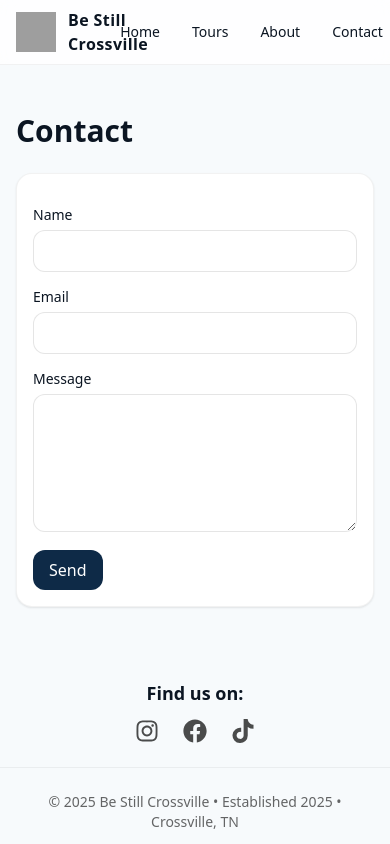
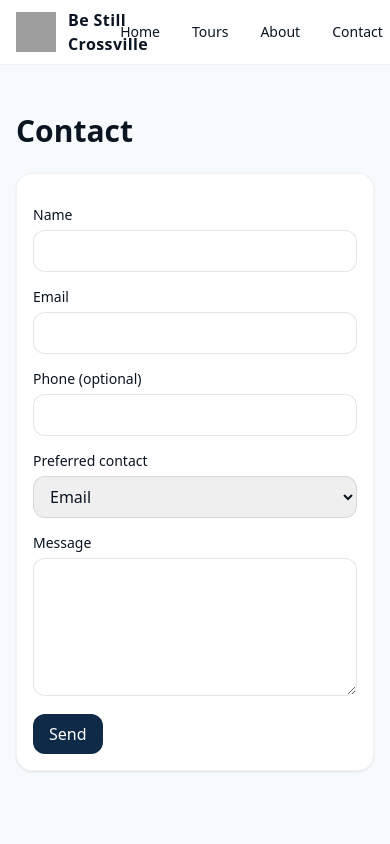
Before and after one commit to RichardRVD/be-still-crossville, a React (Vite) app: page /contact in a window 390 px wide. Shown: the top 844 px of the page. Built offline with nearby package versions, Linux system fonts and the light colour scheme; no server answers; grey boxes are pictures that could not be loaded.

Commit message:
added preferred contact method and phone option to contact

```diff
--- a/src/pages/Contact.jsx
+++ b/src/pages/Contact.jsx
@@ -1,11 +1,36 @@
 // src/pages/Contact.jsx
-import React from "react";
+import React, { useState } from "react";
 import Seo from "../components/Seo";
-import { useForm } from "../hooks/useForm";
 import { submitContactForm } from "../services/forms";
 
 export default function Contact() {
-  const { status, error, handleSubmit } = useForm(submitContactForm);
+  const [status, setStatus] = useState("idle");
+  const [error, setError] = useState(null);
+
+  async function onSubmit(e) {
+    e.preventDefault();
+    setStatus("submitting");
+    setError(null);
+
+    const form = e.currentTarget;
+    const data = new FormData(form);
+
+    // Honeypot
+    if ((data.get('_gotcha') || '').toString().trim()) {
+      setStatus("success");
+      form.reset();
+      return;
+    }
+
+    try {
+      await submitContactForm(data);
+      setStatus("success");
+      form.reset();
+    } catch (err) {
+      setStatus("error");
+      setError(err?.message || "Something went wrong.");
+    }
+  }
 
   return (
     <section className="max-w-5xl mx-auto px-4 py-12">
@@ -14,62 +39,49 @@ export default function Contact() {
         description="Questions about kayak tours or hikes? Send us a note."
         url="https://stillcrossville.com/contact"
       />
-
       <h1 className="text-3xl font-semibold text-brand.heron mb-6">Contact</h1>
 
-      <form onSubmit={handleSubmit} className="card space-y-3 max-w-xl" noValidate>
-        {/* Honeypot (spam trap) */}
-        <input
-          type="text"
-          name="_gotcha"
-          style={{ display: "none" }}
-          tabIndex="-1"
-          autoComplete="off"
-        />
+      <form onSubmit={onSubmit} className="card space-y-3 max-w-xl">
+        <input type="text" name="_gotcha" style={{ display: "none" }} tabIndex="-1" autoComplete="off" />
 
         <label className="block">
           <span className="text-sm">Name</span>
-          <input
-            name="name"
-            required
-            className="mt-1 w-full rounded-xl border border-black/10 px-3 py-2"
-          />
+          <input name="name" required className="mt-1 w-full rounded-xl border border-black/10 px-3 py-2" />
         </label>
 
         <label className="block">
           <span className="text-sm">Email</span>
-          <input
-            name="email"
-            type="email"
-            required
+          <input name="email" type="email" required className="mt-1 w-full rounded-xl border border-black/10 px-3 py-2" />
+        </label>
+
+        <label className="block">
+          <span className="text-sm">Phone (optional)</span>
+          <input name="phone" inputMode="tel" className="mt-1 w-full rounded-xl border border-black/10 px-3 py-2" />
+        </label>
+
+        <label className="block">
+          <span className="text-sm">Preferred contact</span>
+          <select
+            name="preferred_contact"
+            defaultValue="email"
             className="mt-1 w-full rounded-xl border border-black/10 px-3 py-2"
-          />
+          >
+            <option value="email">Email</option>
+            <option value="text">Text</option>
+          </select>
         </label>
 
         <label className="block">
           <span className="text-sm">Message</span>
-          <textarea
-            name="message"
-            rows="5"
-            required
-            className="mt-1 w-full rounded-xl border border-black/10 px-3 py-2"
-          />
+          <textarea name="message" rows="5" required className="mt-1 w-full rounded-xl border border-black/10 px-3 py-2" />
         </label>
 
         <button className="button-primary" type="submit" disabled={status === "submitting"}>
           {status === "submitting" ? "Sending…" : "Send"}
         </button>
 
-        {status === "success" && (
-          <p className="text-green-700 text-sm" role="status" aria-live="polite">
-            Thanks! We’ll get back to you soon.
-          </p>
-        )}
-        {status === "error" && (
-          <p className="text-red-600 text-sm" role="alert">
-            {error}
-          </p>
-        )}
+        {status === "success" && <p className="text-green-700 text-sm">Thanks! We’ll get back to you soon.</p>}
+        {status === "error" && <p className="text-red-600 text-sm">{error}</p>}
       </form>
     </section>
   );
--- a/src/pages/Tours.jsx
+++ b/src/pages/Tours.jsx
@@ -319,6 +319,18 @@ export default function Tours() {
           </label>
 
           <label className="block">
+            <span className="text-sm">Preferred contact</span>
+            <select
+              name="preferred_contact"
+              defaultValue="email"
+              className="mt-1 w-full rounded-xl border border-black/10 px-3 py-2"
+            >
+              <option value="email">Email</option>
+              <option value="text">Text</option>
+            </select>
+          </label>
+
+          <label className="block">
             <span className="text-sm">Tour Interested In</span>
             <select
               name="tour"
--- a/src/services/forms.js
+++ b/src/services/forms.js
@@ -1,66 +1,66 @@
 // src/services/forms.js
-import { supabase } from './supabase';
+import { supabase } from "./supabase";
 
 const BASE_URL = import.meta.env.VITE_SUPABASE_URL;
 const ANON     = import.meta.env.VITE_SUPABASE_ANON_KEY;
 
 let inFlight = false;
 
-const clamp  = (s = '', max = 500) => s.toString().trim().slice(0, max);
+const clamp = (s = "", max = 500) => s.toString().trim().slice(0, max);
 const isEmail = (e) => /^[^\s@]+@[^\s@]+\.[^\s@]+$/.test(e);
 
 // ---------- Volunteer / Tours form ----------
 export async function submitVolunteerForm(formData) {
   // Honeypot
-  if ((formData.get('_gotcha') || '').toString().trim()) {
-    console.warn('Honeypot caught a bot; ignoring submit.');
-    return true;
-  }
-
+  if ((formData.get("_gotcha") || "").toString().trim()) return true;
   if (inFlight) return true;
   inFlight = true;
 
   try {
     const payload = {
-      name:  clamp(formData.get('name'), 100),
-      email: clamp((formData.get('email') || '').toString().toLowerCase(), 200),
-      phone: clamp(formData.get('phone'), 40),
-      tour:  clamp(formData.get('tour'), 120),
-      dates: clamp(formData.get('dates'), 120),
-      notes: clamp(formData.get('notes'), 1000),
+      name:   clamp(formData.get("name"), 100),
+      email:  clamp((formData.get("email") || "").toString().toLowerCase(), 200),
+      phone:  clamp(formData.get("phone"), 40),
+      tour:   clamp(formData.get("tour"), 120),
+      dates:  clamp(formData.get("dates"), 120),
+      notes:  clamp(formData.get("notes"), 1000),
+
+      // NEW: preferred contact method (email | text)
+      preferred_contact: clamp((formData.get("preferred_contact") || "email").toString(), 10),
     };
 
-    if (!payload.name) throw new Error('Please enter your name.');
-    if (!isEmail(payload.email)) throw new Error('Please enter a valid email.');
+    if (!payload.name) throw new Error("Please enter your name.");
+    if (!isEmail(payload.email)) throw new Error("Please enter a valid email.");
 
-    const { error } = await supabase.from('signups').insert(payload);
+    // Save to DB (your existing table)
+    const { error } = await supabase.from("signups").insert(payload);
     if (error) throw new Error(error.message);
 
+    // Notify via Edge Function (no `apikey` header)
     try {
       const res = await fetch(`${BASE_URL}/functions/v1/notify-signup`, {
-        method: 'POST',
-        mode: 'cors',
-        credentials: 'omit',
+        method: "POST",
+        mode: "cors",
+        credentials: "omit",
         headers: {
-          'Content-Type': 'application/json',
-          'Authorization': `Bearer ${ANON}`,
+          "Content-Type": "application/json",
+          "Authorization": `Bearer ${ANON}`,
         },
         body: JSON.stringify({
           ...payload,
           _meta: {
             ts: Date.now(),
-            userAgent: typeof navigator !== 'undefined' ? navigator.userAgent : '',
-            origin: typeof location !== 'undefined' ? location.origin : '',
+            userAgent: typeof navigator !== "undefined" ? navigator.userAgent : "",
+            origin: typeof location !== "undefined" ? location.origin : "",
           },
         }),
       });
-
       if (!res.ok) {
-        const txt = await res.text().catch(() => '');
-        console.warn('notify-signup failed:', res.status, txt);
+        const txt = await res.text().catch(() => "");
+        console.warn("notify-signup failed:", res.status, txt);
       }
     } catch (e) {
-      console.warn('Notify signup email failed (non-blocking):', e);
+      console.warn("Notify signup email failed (non-blocking):", e);
     }
 
     return true;
@@ -71,37 +71,42 @@ export async function submitVolunteerForm(formData) {
 
 // ---------- Contact form ----------
 export async function submitContactForm(formData) {
-  // Honeypot
-  if ((formData.get('_gotcha') || '').toString().trim()) return true;
+  if ((formData.get("_gotcha") || "").toString().trim()) return true;
 
-  const name    = clamp(formData.get('name'), 100);
-  const email   = clamp((formData.get('email') || '').toString().toLowerCase(), 200);
-  const message = clamp(formData.get('message'), 2000);
+  const payload = {
+    name:    clamp(formData.get("name"), 100),
+    email:   clamp((formData.get("email") || "").toString().toLowerCase(), 200),
+    phone:   clamp(formData.get("phone"), 40), // optional
+    message: clamp(formData.get("message"), 2000),
 
-  if (!name) throw new Error('Please enter your name.');
-  if (!isEmail(email)) throw new Error('Please enter a valid email.');
-  if (!message) throw new Error('Please enter a message.');
+    // NEW
+    preferred_contact: clamp((formData.get("preferred_contact") || "email").toString(), 10),
+  };
+
+  if (!payload.name) throw new Error("Please enter your name.");
+  if (!isEmail(payload.email)) throw new Error("Please enter a valid email.");
+  if (!payload.message) throw new Error("Please enter a message.");
 
   const res = await fetch(`${BASE_URL}/functions/v1/contact`, {
-    method: 'POST',
-    mode: 'cors',
-    credentials: 'omit',
+    method: "POST",
+    mode: "cors",
+    credentials: "omit",
     headers: {
-      'Content-Type': 'application/json',
-      'Authorization': `Bearer ${ANON}`,
+      "Content-Type": "application/json",
+      "Authorization": `Bearer ${ANON}`,
     },
     body: JSON.stringify({
-      name, email, message,
+      ...payload,
       _meta: {
         ts: Date.now(),
-        userAgent: typeof navigator !== 'undefined' ? navigator.userAgent : '',
-        origin: typeof location !== 'undefined' ? location.origin : '',
+        userAgent: typeof navigator !== "undefined" ? navigator.userAgent : "",
+        origin: typeof location !== "undefined" ? location.origin : "",
       },
     }),
   });
 
   if (!res.ok) {
-    const txt = await res.text().catch(() => 'Request failed');
+    const txt = await res.text().catch(() => "Request failed");
     throw new Error(txt);
   }
   return true;
```
Also changed, not shown: 2 other files (tests, documents, lock files or other folders).
